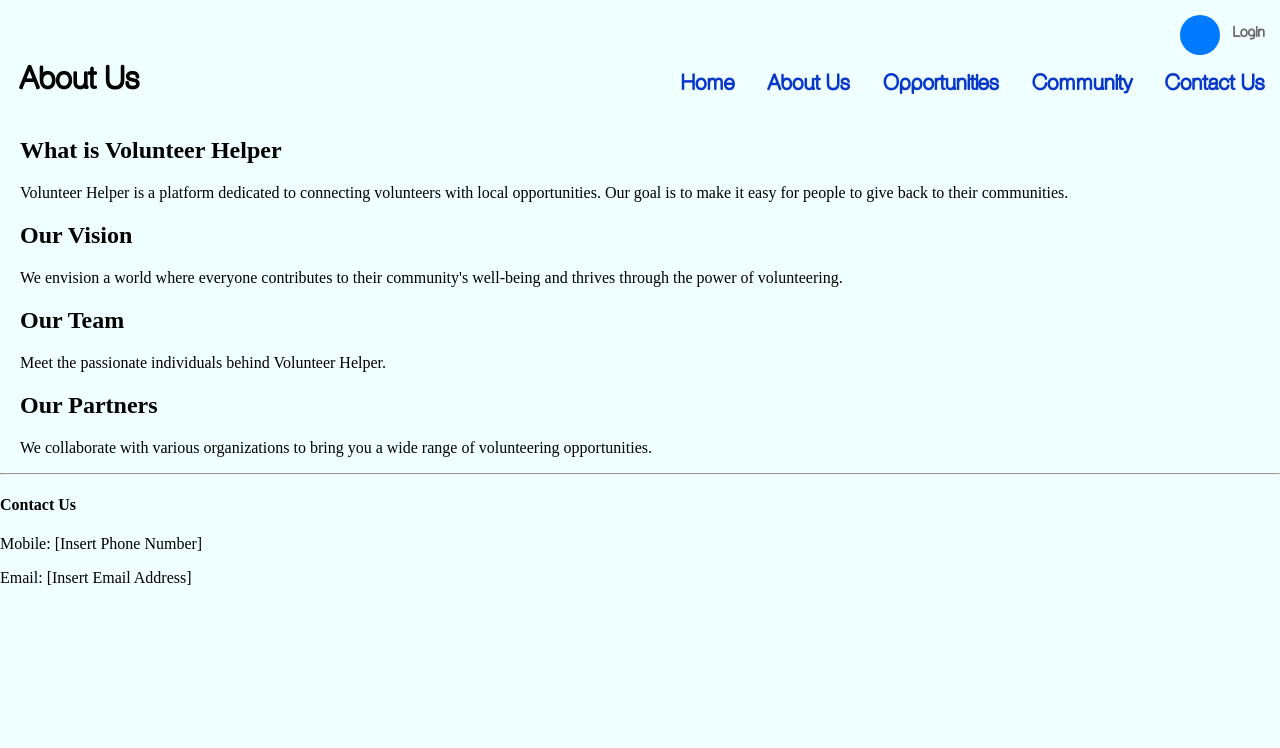
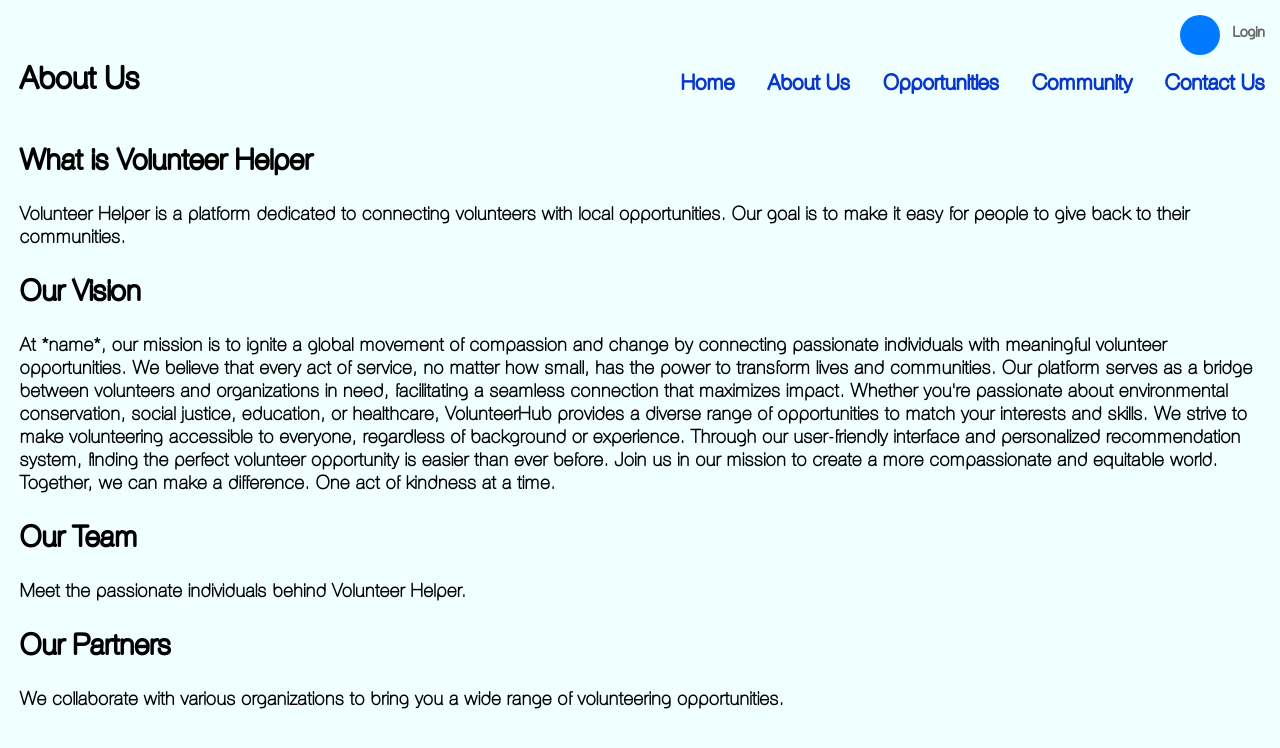
Before and after one commit to Towaiji/Volunteer-website, a plain HTML site: page About.html in a window 1280 px wide. Drawn offline with Linux system fonts and the light colour scheme.

Commit message:
Updated Look
Removed some repitition and text update

```diff
--- a/About.html
+++ b/About.html
@@ -27,14 +27,20 @@
     <a href="user.html" class="circle-icon">
         <i class="fas fa-user"></i>
     </a>
-    <main>
+    <main style = "font-family: 'Aovel'; font-size : 20px;">
         <section>
             <h2>What is Volunteer Helper</h2>
             <p>Volunteer Helper is a platform dedicated to connecting volunteers with local opportunities. Our goal is to make it easy for people to give back to their communities.</p>
         </section>
         <section>
             <h2>Our Vision</h2>
-            <p>We envision a world where everyone contributes to their community's well-being and thrives through the power of volunteering.</p>
+            <p>At *name*, our mission is to ignite a global movement of compassion and change by connecting passionate individuals with meaningful volunteer opportunities. We believe that every act of service, no matter how small, has the power to transform lives and communities.
+
+                Our platform serves as a bridge between volunteers and organizations in need, facilitating a seamless connection that maximizes impact. Whether you're passionate about environmental conservation, social justice, education, or healthcare, VolunteerHub provides a diverse range of opportunities to match your interests and skills.
+
+                We strive to make volunteering accessible to everyone, regardless of background or experience. Through our user-friendly interface and personalized recommendation system, finding the perfect volunteer opportunity is easier than ever before.
+
+                Join us in our mission to create a more compassionate and equitable world. Together, we can make a difference. One act of kindness at a time.</p>
         </section>
         <section>
             <h2>Our Team</h2>
@@ -46,10 +52,6 @@
         </section>
     </main>
     <footer>
-        <hr>
-        <h4>Contact Us</h4>
-        <p>Mobile: [Insert Phone Number]</p>
-        <p>Email: [Insert Email Address]</p>
     </footer>
 </body>
 </html>
```
Also changed, not shown: Oppurtunity.html (+1 -5 lines), contact.html (+0 -4 lines), style.css (line endings or trailing spaces).
